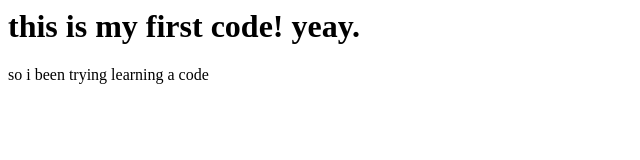
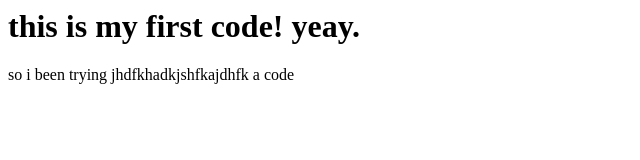
Before and after one commit to dagmawigirmaw/my-first-repo, a plain HTML site: page index.html in a window 1280 px wide. Shown: the full height of the page, 0-640 px from the left. Drawn offline with Linux system fonts and the light colour scheme.

```diff
--- a/index.html
+++ b/index.html
@@ -5,7 +5,7 @@
     </h1>
     </head>
     <body>
-        <p> so i been trying learning a code</p>
+        <p> so i been trying jhdfkhadkjshfkajdhfk a code</p>
 
     </body>
 </html>
```
